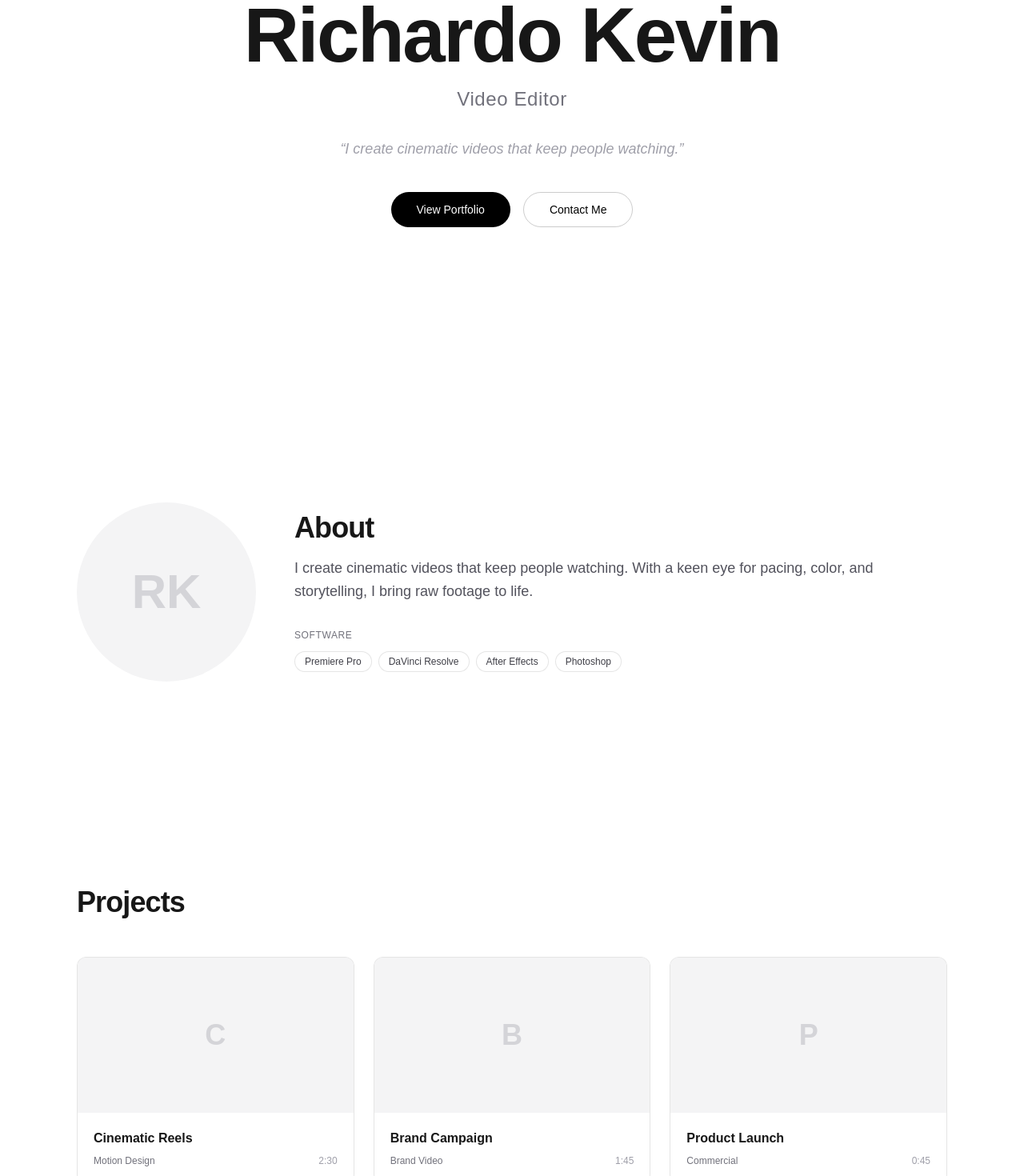
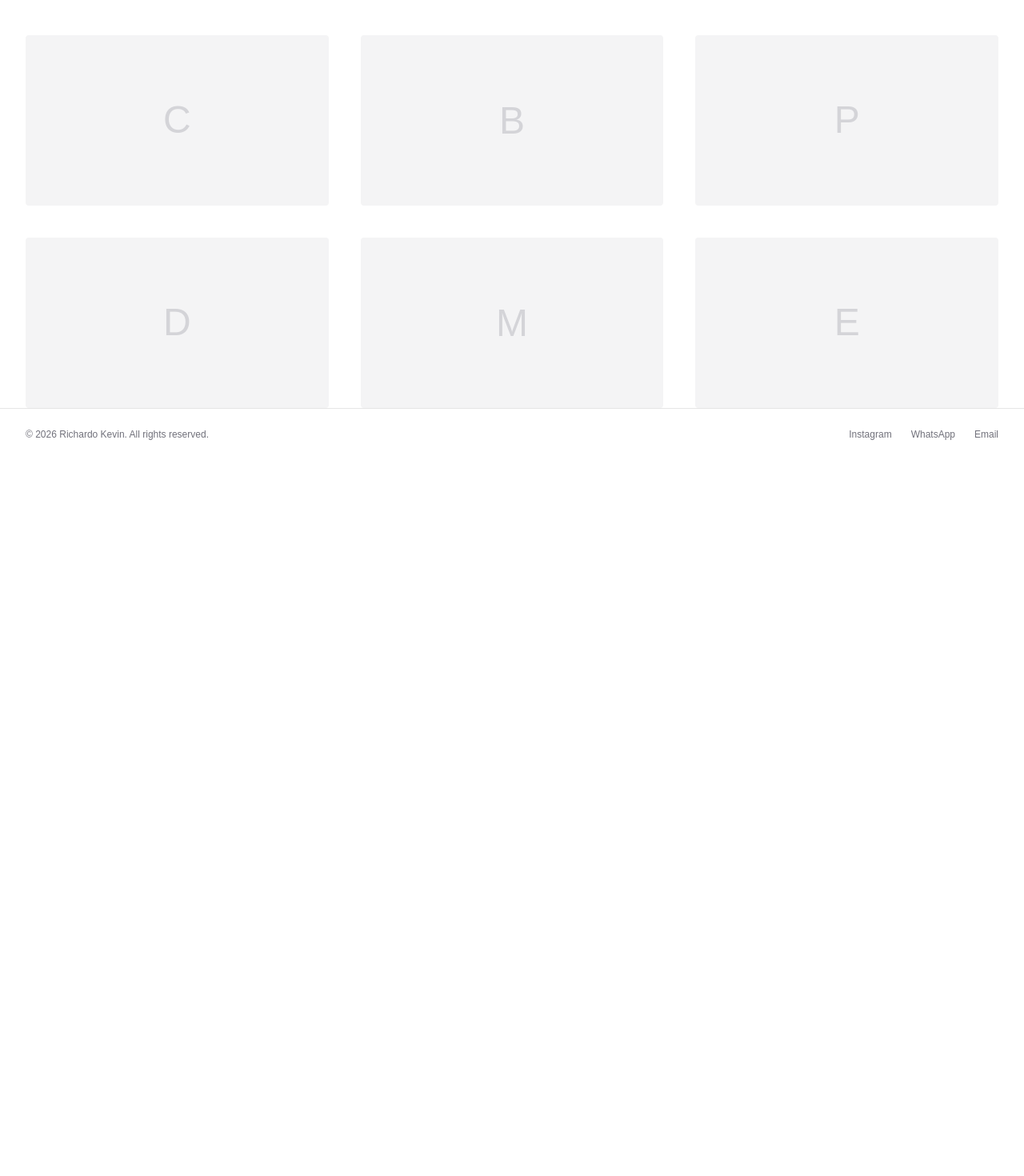
Before and after one commit to kpean/richardo-portfolio, a Next.js app: page / in a window 1280 px wide. Shown: the part 300-1770 px from the top of the page at 80% size. After the commit the page ends 875 px from the top, so only its background shows below. Built offline with nearby package versions, Linux system fonts and the light colour scheme.

Commit message:
Redesign homepage

```diff
--- a/src/app/page.tsx
+++ b/src/app/page.tsx
@@ -1,15 +1,11 @@
 import { Hero } from "@/components/sections/Hero";
-import { About } from "@/components/sections/About";
-import { Projects } from "@/components/sections/Projects";
-import { Contact } from "@/components/sections/Contact";
+import { PortfolioGrid } from "@/components/sections/PortfolioGrid";
 
 export default function Home() {
   return (
     <div className="flex flex-col">
       <Hero />
-      <About />
-      <Projects />
-      <Contact />
+      <PortfolioGrid />
     </div>
   );
 }
--- a/src/components/sections/About.tsx
+++ b/src/components/sections/About.tsx
@@ -17,7 +17,7 @@ const software = [
 
 export function About({ className }: AboutProps) {
   return (
-    <section id="about" className={cn("pt-16 md:pt-20 py-20 md:py-32", className)}>
+    <section id="about" className={cn("py-16 md:py-20", className)}>
       <Container>
         <motion.div
           initial={{ opacity: 0, y: 20 }}
--- a/src/components/sections/Contact.tsx
+++ b/src/components/sections/Contact.tsx
@@ -28,7 +28,7 @@ const contactItems = [
 
 export function Contact({ className }: ContactProps) {
   return (
-    <section id="contact" className={cn("pt-16 md:pt-20 py-20 md:py-32", className)}>
+    <section id="contact" className={cn("py-16 md:py-20", className)}>
       <Container>
         <motion.div
           initial={{ opacity: 0, y: 20 }}
--- a/src/components/sections/Hero.tsx
+++ b/src/components/sections/Hero.tsx
@@ -10,13 +10,13 @@ const containerVariants = {
     opacity: 1,
     transition: {
       staggerChildren: 0.15,
-      delayChildren: 0.3,
+      delayChildren: 0.2,
     },
   },
 };
 
 const itemVariants = {
-  hidden: { opacity: 0, y: 20 },
+  hidden: { opacity: 0, y: 12 },
   visible: {
     opacity: 1,
     y: 0,
@@ -32,7 +32,7 @@ interface HeroProps {
 
 export function Hero({ className }: HeroProps) {
   return (
-    <section id="work" className={cn("flex min-h-screen flex-col items-center justify-center pt-16 md:pt-20", className)}>
+    <section id="work" className={cn("flex h-[280px] flex-col items-center justify-center", className)}>
       <Container>
         <motion.div
           variants={containerVariants}
@@ -42,46 +42,24 @@ export function Hero({ className }: HeroProps) {
         >
           <motion.h1
             variants={itemVariants}
-            className="text-5xl font-bold tracking-tight sm:text-6xl md:text-7xl lg:text-8xl"
+            className="text-4xl font-light tracking-tight sm:text-5xl md:text-6xl"
           >
             Richardo Kevin
           </motion.h1>
 
           <motion.p
             variants={itemVariants}
-            className="mt-4 text-lg font-light tracking-wide text-zinc-500 dark:text-zinc-400 sm:text-xl md:text-2xl"
+            className="mt-3 text-sm font-light tracking-wide text-zinc-500 dark:text-zinc-400 sm:text-base md:text-lg"
           >
             Video Editor
           </motion.p>
 
-          <motion.blockquote
+          <motion.p
             variants={itemVariants}
-            className="mt-8 max-w-xl text-base italic text-zinc-400 dark:text-zinc-500 sm:text-lg"
+            className="mt-2 text-xs font-light tracking-wide text-zinc-400 dark:text-zinc-500 sm:text-sm"
           >
-            &ldquo;I create cinematic videos that keep people watching.&rdquo;
-          </motion.blockquote>
-
-          <motion.div
-            variants={itemVariants}
-            className="mt-10 flex flex-col items-center gap-4 sm:flex-row"
-          >
-            <a
-              href="/work/cinematic-reels"
-              className={cn(
-                "inline-flex h-11 items-center justify-center rounded-full bg-black px-8 text-sm font-medium text-white transition-colors hover:bg-zinc-800 dark:bg-white dark:text-black dark:hover:bg-zinc-200"
-              )}
-            >
-              View Portfolio
-            </a>
-            <a
-              href="#contact"
-              className={cn(
-                "inline-flex h-11 items-center justify-center rounded-full border border-black/20 bg-transparent px-8 text-sm font-medium text-black transition-colors hover:bg-black hover:text-white dark:border-white/20 dark:text-white dark:hover:bg-white dark:hover:text-black"
-              )}
-            >
-              Contact Me
-            </a>
-          </motion.div>
+            Cinematic video editing for brands and storytellers
+          </motion.p>
         </motion.div>
       </Container>
     </section>
--- a/src/components/sections/PortfolioGrid.tsx
+++ b/src/components/sections/PortfolioGrid.tsx
@@ -10,18 +10,18 @@ const containerVariants = {
   visible: {
     opacity: 1,
     transition: {
-      staggerChildren: 0.08,
+      staggerChildren: 0.06,
     },
   },
 };
 
 const cardVariants = {
-  hidden: { opacity: 0, y: 30 },
+  hidden: { opacity: 0, y: 16 },
   visible: {
     opacity: 1,
     y: 0,
     transition: {
-      duration: 0.5,
+      duration: 0.4,
     },
   },
 };
@@ -32,47 +32,37 @@ interface PortfolioGridProps {
 
 export function PortfolioGrid({ className }: PortfolioGridProps) {
   return (
-    <div className={cn("grid grid-cols-1 gap-6 md:grid-cols-2 lg:grid-cols-3", className)}>
+    <div className={cn("px-4 sm:px-6 lg:px-8 pt-16", className)}>
+      <motion.div
+        variants={containerVariants}
+        initial="hidden"
+        whileInView="visible"
+        viewport={{ once: true, margin: "-100px" }}
+        className="grid grid-cols-1 gap-10 md:grid-cols-2 lg:grid-cols-3"
+      >
         {projects.map((project) => (
           <motion.div
             key={project.id}
             variants={cardVariants}
           >
             <Link href={`/work/${project.slug}`}>
-            <div className="group relative overflow-hidden rounded-xl border border-black/10 bg-white transition-transform duration-300 hover:-translate-y-1 dark:border-white/10 dark:bg-zinc-950">
-              <div className="relative aspect-video overflow-hidden bg-zinc-100 dark:bg-zinc-900">
+              <div className="group relative aspect-video overflow-hidden rounded-sm bg-zinc-100 dark:bg-zinc-900">
                 <div className="absolute inset-0 flex items-center justify-center">
-                  <span className="text-4xl font-bold text-zinc-300 dark:text-zinc-700">
+                  <span className="text-5xl font-light text-zinc-300 dark:text-zinc-700">
                     {project.title.charAt(0)}
                   </span>
                 </div>
-                <div className="absolute inset-0 bg-black/0 transition-colors duration-300 group-hover:bg-black/40" />
+                <div className="absolute inset-0 bg-black/0 transition-colors duration-500 group-hover:bg-black/5" />
                 <div className="absolute inset-0 flex items-end p-5 opacity-0 transition-opacity duration-300 group-hover:opacity-100">
-                  <div className="flex flex-col gap-1">
-                    <span className="text-sm font-medium text-white">
+                  <span className="text-sm font-light text-white">
                     {project.title}
                   </span>
-                    <span className="text-xs text-zinc-300">
-                      {project.category} &middot; {project.duration}
-                    </span>
-                  </div>
-                </div>
-              </div>
-              <div className="p-5">
-                <h3 className="text-base font-semibold">{project.title}</h3>
-                <div className="mt-2 flex items-center justify-between">
-                  <span className="text-xs text-zinc-500 dark:text-zinc-400">
-                    {project.category}
-                  </span>
-                  <span className="text-xs text-zinc-400 dark:text-zinc-500">
-                    {project.duration}
-                  </span>
-                </div>
                 </div>
               </div>
             </Link>
           </motion.div>
         ))}
+      </motion.div>
     </div>
   );
 }
--- /dev/null
+++ b/src/components/sections/Services.tsx
@@ -0,0 +1,88 @@
+"use client";
+
+import { motion } from "framer-motion";
+import { Container } from "@/components/ui/Container";
+import { cn } from "@/lib/utils";
+
+const services = [
+  {
+    name: "Video Editing",
+    description: "Cinematic editing with precise pacing and seamless transitions.",
+  },
+  {
+    name: "Color Grading",
+    description: "Professional color correction and stylized grading for every project.",
+  },
+  {
+    name: "Motion Design",
+    description: "Dynamic motion graphics and visual effects to elevate your content.",
+  },
+  {
+    name: "Sound Design",
+    description: "Audio editing, sound mixing, and soundtrack curation.",
+  },
+];
+
+const containerVariants = {
+  hidden: { opacity: 0 },
+  visible: {
+    opacity: 1,
+    transition: {
+      staggerChildren: 0.1,
+    },
+  },
+};
+
+const cardVariants = {
+  hidden: { opacity: 0, y: 20 },
+  visible: {
+    opacity: 1,
+    y: 0,
+    transition: {
+      duration: 0.5,
+    },
+  },
+};
+
+interface ServicesProps {
+  className?: string;
+}
+
+export function Services({ className }: ServicesProps) {
+  return (
+    <section id="services" className={cn("py-16 md:py-20", className)}>
+      <Container>
+        <motion.h2
+          initial={{ opacity: 0, y: 20 }}
+          whileInView={{ opacity: 1, y: 0 }}
+          transition={{ duration: 0.6 }}
+          viewport={{ once: true }}
+          className="text-3xl font-bold tracking-tight sm:text-4xl"
+        >
+          Services
+        </motion.h2>
+
+        <motion.div
+          variants={containerVariants}
+          initial="hidden"
+          whileInView="visible"
+          viewport={{ once: true }}
+          className="mt-12 grid grid-cols-1 gap-6 md:grid-cols-2"
+        >
+          {services.map((service) => (
+            <motion.div
+              key={service.name}
+              variants={cardVariants}
+              className="rounded-xl border border-black/10 bg-white p-6 transition-transform hover:-translate-y-1 dark:border-white/10 dark:bg-zinc-950"
+            >
+              <h3 className="text-base font-semibold">{service.name}</h3>
+              <p className="mt-2 text-sm text-zinc-600 dark:text-zinc-400">
+                {service.description}
+              </p>
+            </motion.div>
+          ))}
+        </motion.div>
+      </Container>
+    </section>
+  );
+}
```
Lines whose indentation alone changed are shown as unchanged.
